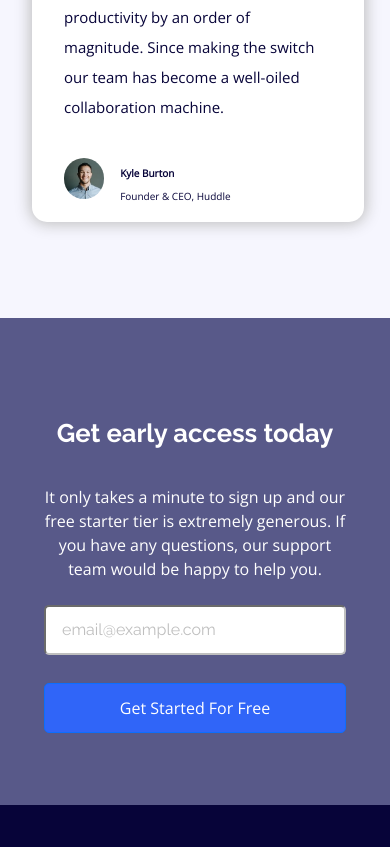
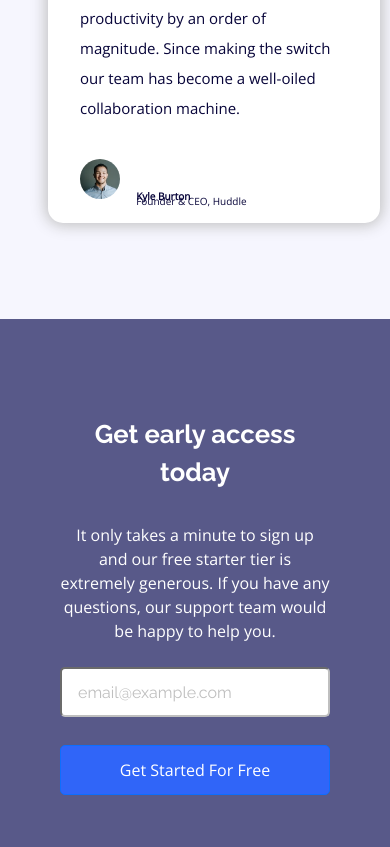
Before and after one commit to ExpertoMontanero/Fylo-landing-page-with-two-column-layout, a plain HTML site: page index.html in a window 390 px wide. Shown: the part 1904-2751 px from the top of the page. Drawn offline with nearby package versions, Linux system fonts and the light colour scheme.

Commit message:
Add files via upload
Avatar section fixed

```diff
--- a/css/style.css
+++ b/css/style.css
@@ -154,13 +154,13 @@ p {
 }
 
 .avatar-title {
-  margin: 0.5rem 0 0 1rem;
+  margin: 0.8rem 0 0 1rem;
 }
 
 .avatar-name {
   position: relative;
   font-size: 18px;
-  top: 20px;
+  top: 38px;
 }
 
 .avatar-lvl {
@@ -239,7 +239,7 @@ p {
 
   body {
     text-align: center;
-    margin: 0 2rem;
+    margin: 0 3rem;
   }
 
   h1 {
@@ -347,7 +347,6 @@ p {
 
   .avatar-text {
     font-size: 15px;
-
   }
 
   .avatar-name {
```
